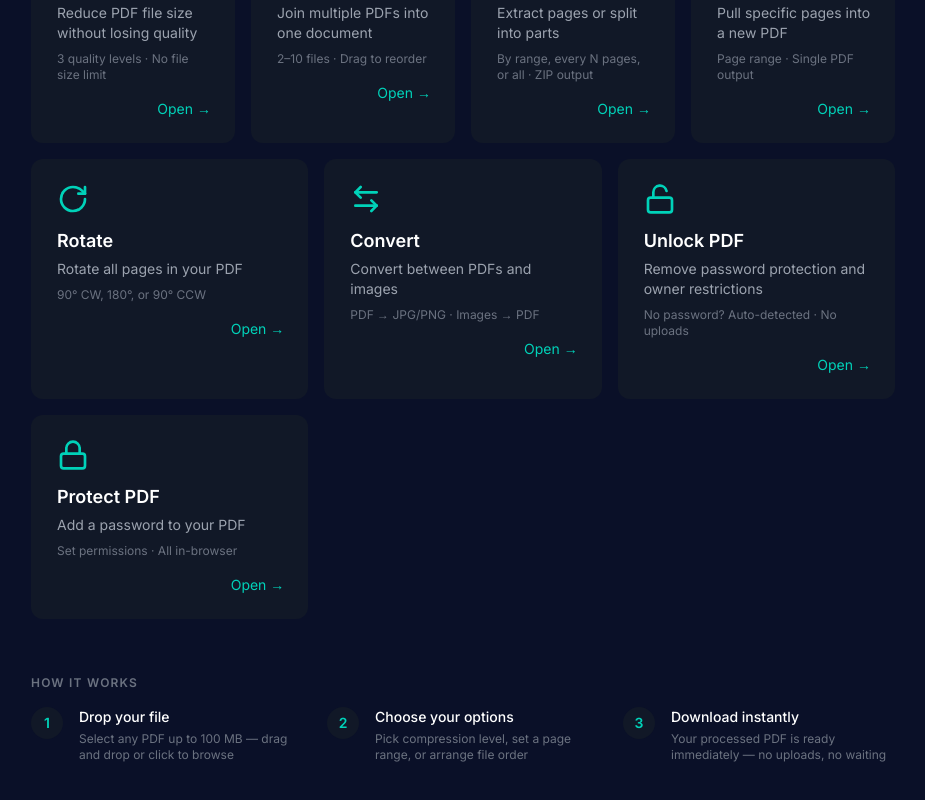
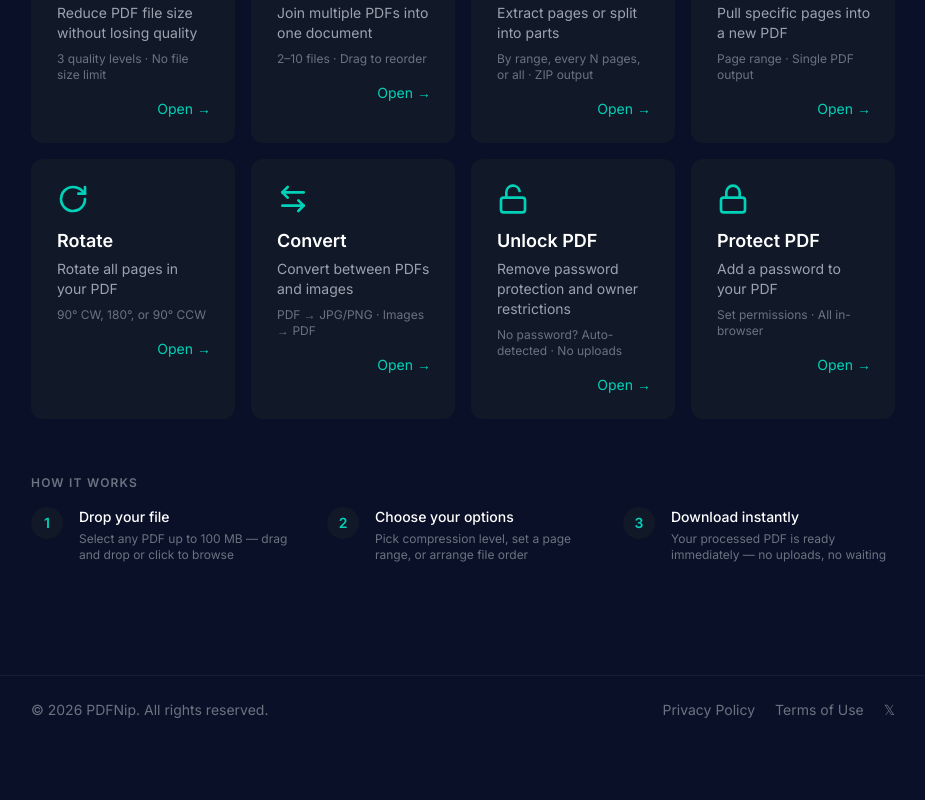
Before and after one commit to lewisgoku/pdfnip, a React (Vite) app: page / in a window 1280 px wide. Shown: the part 570-1370 px from the top of the page, without its empty margins (177-1102 px from the left). After the commit the page ends 1314 px from the top, so only its background shows below. Built offline with nearby package versions, Linux system fonts and the light colour scheme.

Commit message:
feat: single 4-column grid for all tool cards on home page

```diff
--- a/src/pages/Home.tsx
+++ b/src/pages/Home.tsx
@@ -113,12 +113,7 @@ export default function Home() {
       </div>
       <p className="text-xs font-semibold text-gray-500 uppercase tracking-widest mb-4">Choose a tool</p>
       <div className="grid grid-cols-2 md:grid-cols-4 gap-4">
-        {TOOLS.slice(0, 4).map((tool) => (
-          <ToolCard key={tool.href} {...tool} />
-        ))}
-      </div>
-      <div className="grid grid-cols-1 sm:grid-cols-3 gap-4 mt-4">
-        {TOOLS.slice(4).map((tool) => (
+        {TOOLS.map((tool) => (
           <ToolCard key={tool.href} {...tool} />
         ))}
       </div>
```
